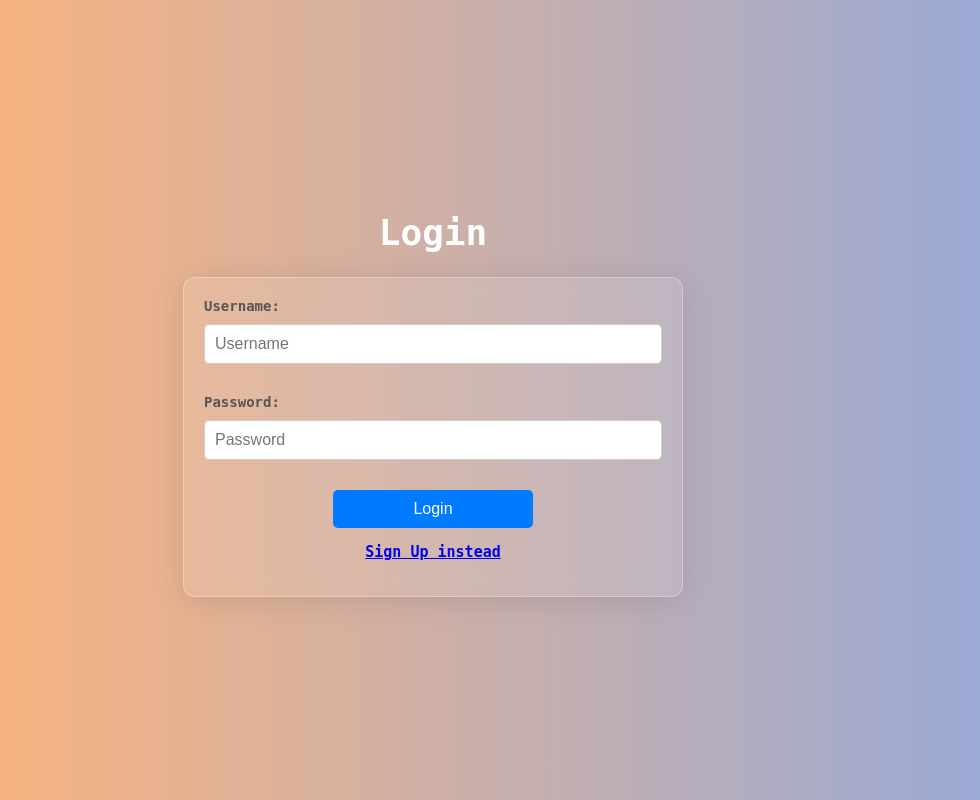
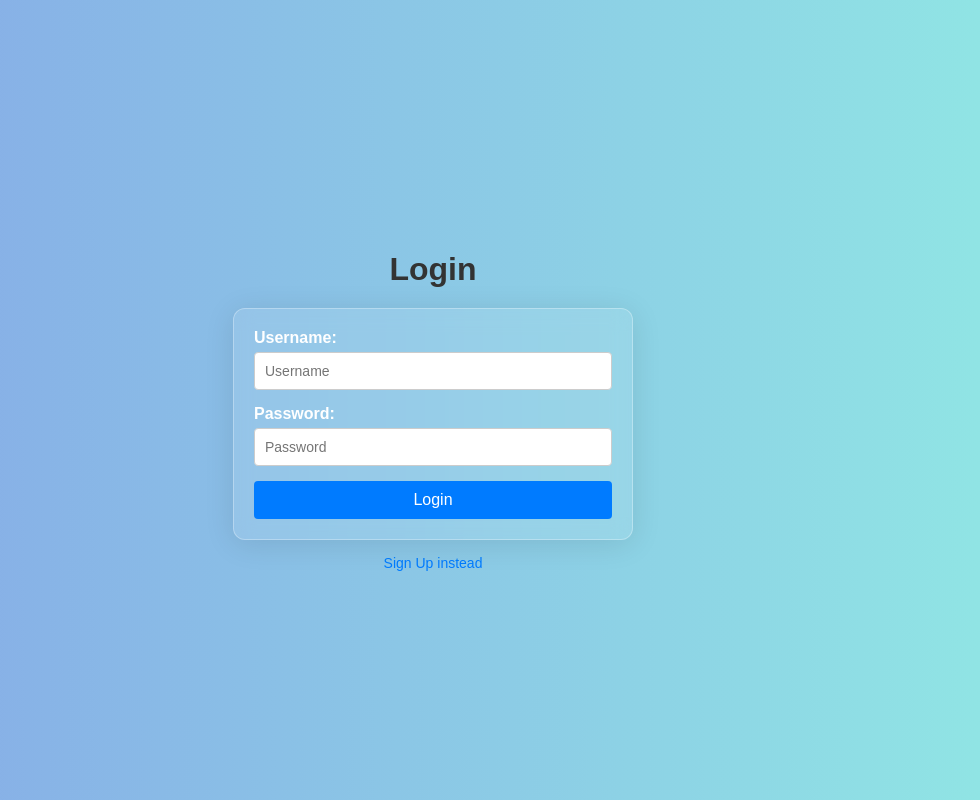
Before and after one commit to WhiteHatOracle/python-pig-management-system, a Flask app: page /signin in a window 1280 px wide. Shown: the whole page, without its empty margins (207-1187 px from the left). Run offline with Flask 3, Linux system fonts and the light colour scheme.

Commit message:
done with the styling of the sign in and sign up page

```diff
--- a/Templates/home.html
+++ b/Templates/home.html
@@ -10,9 +10,9 @@
     <div class="container">
         <!-- Left Section -->
         <div class="left-section">
-            <h1>Welcome</h1>
+            <!-- <h1>Welcome</h1> -->
             <div class="welcome-text">
-                <h2>To the pig management system</h2>
+                <h2>Pig Management System</h2>
             </div>
         </div>
         <!-- Right Section -->
--- a/Templates/signin.html
+++ b/Templates/signin.html
@@ -11,34 +11,23 @@
         <h1>Login</h1>
 
         <form method="POST" action="">
-            {{ form.hidden_tag() }}
-
-            <div>
+                {{ form.hidden_tag() }}
                 <label for="username">Username:</label>
                 {{ form.username(id="username", class="form-control", autocomplete="off") }}
                 {% for error in form.username.errors %}
                     <span class="error">{{ error }}</span>
                 {% endfor %}
-            </div>
 
-            <div>
                 <label for="password">Password:</label>
                 {{ form.password(id="password", class="form-control") }}
                 {% for error in form.password.errors %}
                     <span class="error">{{ error }}</span>
                 {% endfor %}
-            </div>
 
-            <div class="least-btn">
-                {{ form.submit(class="btn btn-primary") }}
-            </div>
+            {{ form.submit(class="btn btn-primary") }}
+        </form>
 
-            <div>
-                <label class="signup-link">
-                    <a href="{{url_for('signup')}}">Sign Up instead</a>
-                </label>
-            </div>
-        </form>
+        <a href="{{url_for('signup')}}">Sign Up instead</a>
 
 
     </div>
--- a/static/css/home.css
+++ b/static/css/home.css
@@ -6,7 +6,7 @@ body{
 
     background: linear-gradient(90deg, #ff7e5f, #feb47b, #86a8e7, #91eae4);
     background-size: 300% 300%;
-    animation: gradientMove 10s ease infinite;
+    animation: gradientMove 20s ease infinite;
 }
 @keyframes gradientMove {
     0%{
@@ -61,7 +61,6 @@ body{
     flex-direction: column;
     justify-content: center;
     align-items: center;
-    opacity: 0.7;
     background-color: #000;
 }
 
--- a/static/css/signin.css
+++ b/static/css/signin.css
@@ -1,14 +1,18 @@
 body{
+    font-family: Arial, sans-serif;
     margin: 0;
-    font-family: monospace;
+    padding: 0;
+    background-color: #f4f4f9;
     display: flex;
+    flex-direction: column;
     justify-content: center;
     align-items: center;
-    height: 100vh;
+    min-height: 100vh;
+    color: #333;
 
     background: linear-gradient(90deg, #ff7e5f, #feb47b, #86a8e7, #91eae4);
     background-size: 300% 300%;
-    animation: gradientMove 10s ease infinite;
+    animation: gradientMove 15s ease infinite;
 }
 @keyframes gradientMove {
     0%{
@@ -22,18 +26,21 @@ body{
     }
 }
 
-.Login_Form h1{
-    font-size: 36px;
-    padding: 0 auto;
-    color: #fff;
-
-    display: flex;
-    justify-content: center;
-    align-items: center;
+h1 {
+    text-align: center;
+    color: #333;
+    margin-bottom: 20px;
 }
 
 /* Form Container */
 form {
+    background: #ffffff;
+    padding: 20px 30px;
+    border-radius: 8px;
+    box-shadow: 0 4px 6px rgba(0, 0, 0, 0.1);
+    width: 100%;
+    max-width: 400px;
+
     background: rgba(255, 255, 255, 0.1); /* Semi-transparent white */
     backdrop-filter: blur(10px);         /* Blur effect */
     -webkit-backdrop-filter: blur(10px); /* Safari support */
@@ -41,40 +48,12 @@ form {
     border-radius: 12px;                /* Rounded corners */
     box-shadow: 0 4px 30px rgba(0, 0, 0, 0.1); /* Subtle shadow */
     padding: 20px;
-    width: 500px;
+    width: 400px;
+    max-width: 400px;
     box-sizing: border-box;
     color: #ffffff;                     /* Text color for contrast */
 }
 
-/* Input Fields */
-input[type="text"],
-input[type="password"],
-input[type="checkbox"],
-button {
-    font-size: 16px;
-    margin: 5px 0 15px;
-    padding: 10px;
-    width: 100%;
-    border: 1px solid #ccc;
-    border-radius: 5px;
-    box-sizing: border-box;
-}
-
-/* Input Focus */
-input[type="text"]:focus,
-input[type="password"]:focus {
-    border-color: #007bff; /* Blue highlight on focus */
-    outline: none;
-}
-
-/* Labels */
-label {
-    font-size: 14px;
-    font-weight: bold;
-    display: block;
-    margin-bottom: 5px;
-    color: #555;
-}
 
 /* Button */
 button {
@@ -88,14 +67,36 @@ button {
     transition: background 0.3s;
 }
 
+label {
+    display: block;
+    margin-bottom: 5px;
+    font-weight: bold;
+}
+
+input.form-control {
+    width: 100%;
+    padding: 10px;
+    margin-bottom: 15px;
+    border: 1px solid #ccc;
+    border-radius: 4px;
+    font-size: 14px;
+    box-sizing: border-box;
+}
+
+input.form-control:focus {
+    border-color: #007bff;
+    outline: none;
+    box-shadow: 0 0 5px rgba(0, 123, 255, 0.5);
+}
+
 /* Button Hover */
 button:hover {
     background: #0056b3;
 }
 
 /* Error Messages */
-.error {
-    color: #ff4d4d; /* Red for errors */
+span.error {
+    color: #d9534f;
     font-size: 12px;
     margin-top: -10px;
     margin-bottom: 10px;
@@ -116,50 +117,31 @@ input[type="checkbox"] {
     width: auto;         /* Prevent checkbox from stretching */
 }
 
-/* Form Layout */
-div {
-    margin-bottom: 15px;
+
+input.btn {
+    background-color: #007bff;
+    color: white;
+    border: none;
+    padding: 10px 15px;
+    border-radius: 4px;
+    cursor: pointer;
+    font-size: 16px;
+    width: 100%;
 }
 
-/* Container for Submit Button and Sign-Up Link */
-.least-btn {
-    display: flex;
-    justify-content: center;
-    align-items: center;
+input.btn:hover {
+    background-color: #0056b3;
 }
 
-/* Button Styling */
-.least-btn .btn {
-    background: #007bff;       /* Primary blue color */
-    color: white;              /* White text */
-    border: none;
-    border-radius: 5px;
-    padding: 10px 20px;        /* Size the button */
-    font-size: 16px;
-    cursor: pointer;
-    width: 200px;
-    text-decoration: none;     /* Remove underline */
-    transition: background 0.3s ease;
+a {
+    display: block;
+    text-align: center;
+    margin-top: 15px;
+    text-decoration: none;
+    color: #007bff;
+    font-size: 14px;
 }
 
-/* Button Hover Effect */
-.least-btn .btn:hover {
-    background: #0056b3;       /* Darker blue on hover */
+a:hover {
+    text-decoration: underline;
 }
-
-.signup-link{
-    display: flex;
-    justify-content: center;
-    align-items: center;
-    font-size: 15px;
-}
-
-.signup-link:hover{
-    cursor: pointer;
-    text-decoration: none;
-}
-
-.signup-link:active{
-    transform: scale(0.95);
-    text-decoration: none;
-}
```
Also changed, not shown: static/css/signup.css (+29 -0 lines), instance/database.db.
